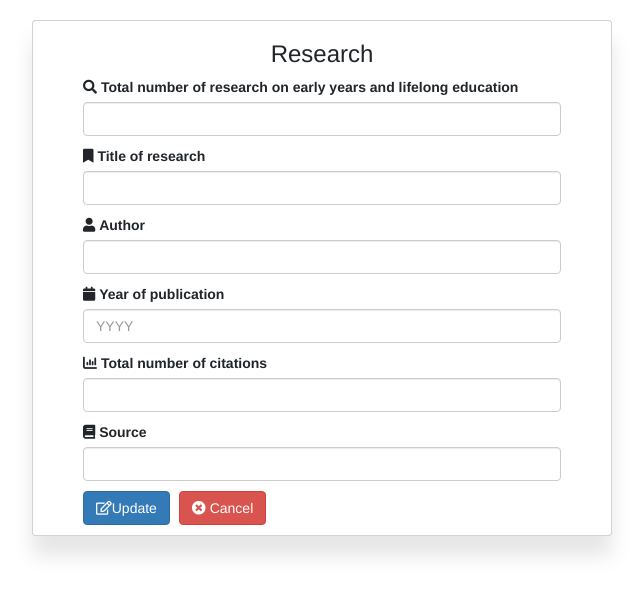
After one commit to JennyMaeGabuya/SDG, a PHP site: page /sdg/sdg4/edit_4_1.php in a window 1280 px wide. The commit adds this page. Shown: the top 595 px of the page, without its empty margins (318-961 px from the left). Run offline with PHP 8.4, Linux system fonts and the light colour scheme; data comes from the database, SQL or seed files in the repository; data that the repository does not hold is empty; some libraries are stand-ins or nearby versions.

Commit message:
added edit option

```diff
--- a/sdg/sdg4/4.1.php
+++ b/sdg/sdg4/4.1.php
@@ -298,7 +298,7 @@ h2 {
 
 
                 echo "<td class='text-center'>
-                          <a href='edit.php?update&user_id={$id}' class='btn btn-secondary'>
+                          <a href='edit_4_1.php?update&research_id={$id}' class='btn btn-secondary'>
                               <i class='fa fa-edit'></i>
                           </a>
                       </td>";
@@ -318,6 +318,8 @@ h2 {
 <script src="https://unpkg.com/sweetalert/dist/sweetalert.min.js"></script>
 <script src="https://cdn.jsdelivr.net/npm/bootstrap@5.3.2/dist/js/bootstrap.bundle.min.js"></script>
 <script>
+
+  //this is js for sidebar panel
 /* Loop through all dropdown buttons to toggle between hiding and showing its dropdown content - This allows the user to have multiple dropdowns without any conflict */
 var dropdown = document.getElementsByClassName("dropdown-btn");
 var i;
--- /dev/null
+++ b/sdg/sdg4/edit_4_1.php
@@ -0,0 +1,139 @@
+
+<?php
+include "includes/config.php";
+if(isset($_GET['research_id']))
+    {
+      $research_id = $_GET['research_id'];
+    }
+
+      // SQL query to select all the data from the table where researchid = $researchid
+     $query = "SELECT * FROM `tbl4_1` WHERE `ID` = $research_id";
+     $result= mysqli_query($conn,$query);
+     while ($row = mysqli_fetch_assoc($result)) {
+
+        //the data inside [''] are the columns in db
+        $total_research = $row['total_research'];
+        $title = $row['title'];
+        $author = $row['author'];
+        $year = $row['year'];
+        $total_citation = $row['total_citation'];
+        $source = $row['source'];
+     }
+
+
+
+ //Processing form data when form is submitted/ when update button is clicked
+ if (isset ($_POST['update'])){
+    $total_research = $_POST['total_number'];
+    $title = $_POST['title'];
+    $author = $_POST['author'];
+    $year = $_POST['publication'];
+    $total_citation = $_POST['citations'];
+    $source = $_POST['source'];
+
+      // SQL query to update the data in user table where the id = $userid
+        $query ="UPDATE `tbl4_1` SET   `total_research` = '{$total_research}', `title` = '{$title}', `author` = '{$author}',`year` = '{$year}',`total_citation` = '{$total_citation}',`source` = '{$source}' WHERE ID= $research_id";
+        $update = mysqli_query($conn, $query);
+        echo "<script type='text/javascript'>alert(' data updated successfully!')</script>";
+    }
+?>
+
+<!DOCTYPE html>
+<html>
+<head>
+<meta name="viewport" content="width=device-width, initial-scale=1">
+<title>SDG 4.1 | Research on Early Years ... Education</title>
+
+<link rel="stylesheet" href="https://cdnjs.cloudflare.com/ajax/libs/font-awesome/4.7.0/css/font-awesome.min.css">
+<link rel="stylesheet" href= css/sidebar.css>
+<link href="https://cdn.jsdelivr.net/npm/bootstrap@5.3.2/dist/css/bootstrap.min.css" rel="stylesheet">
+  <script src="https://cdn.jsdelivr.net/npm/bootstrap@5.3.2/dist/js/bootstrap.bundle.min.js"></script>
+  <!-- for icons */  -->
+  <script src='https://kit.fontawesome.com/a076d05399.js' crossorigin='anonymous'></script>
+  <script src="https://unpkg.com/sweetalert/dist/sweetalert.min.js"></script>
+  <link rel="stylesheet" href="https://use.fontawesome.com/releases/v5.0.8/css/all.css">
+  <!--- for table __-->
+  <link rel="stylesheet" href="https://maxcdn.bootstrapcdn.com/bootstrap/3.4.1/css/bootstrap.min.css">
+  <script src="https://ajax.googleapis.com/ajax/libs/jquery/3.7.1/jquery.min.js"></script>
+  <script src="https://maxcdn.bootstrapcdn.com/bootstrap/3.4.1/js/bootstrap.min.js"></script>
+
+<style>
+.card{
+    margin-left: 350px;
+    margin-right: 350px;
+    margin-bottom: 50px;
+    margin-top: 20px;
+    background-color: white;
+    box-shadow: 0px 20px 20px rgba(0.1, 0.1, 0.1, 0.1);
+  }
+.form-group{
+    margin-left: 50px;
+    margin-right: 50px;
+    margin-bottom: 10px;
+}
+h3{
+    text-align: center;
+}
+.btn-primary {
+    margin-left: 50px;
+}
+.btn-danger {
+    margin-left: 5px;
+}
+</style>
+</head>
+<body>
+
+<div class="card">
+<form method="POST">
+
+    <h3 class="h3text">Research</h3>
+     <div class="form-group"><i class="fa fa-search"></i>
+      <label for="total_number">Total number of research on early years and lifelong education</label>
+      <input type="number" class="form-control" id="total_number" name="total_number" value="<?php echo $total_research ?>" required>
+    </div>
+    <div class="form-group"><i class="fa fa-bookmark"></i>
+      <label for="title">Title of research</label>
+      <input type="text" class="form-control" id="title"  name="title" value="<?php echo $title ?>" required>
+    </div>
+    <div class="form-group"><i class="fa fa-user"></i>
+      <label for="author">Author</label>
+      <input type="text" class="form-control" id="author"  name="author" value="<?php echo $author ?>" required>
+      </div>
+    <div class="form-group"><i class="fa fa-calendar"></i>
+  <label for="publication">Year of publication</label>
+  <input type="text" class="form-control" id="publication" name="publication" value="<?php echo $year ?>" maxlength="4" placeholder="YYYY" required>
+ </div>
+    <div class="form-group"><i class="fa fa-bar-chart"></i>
+      <label for="citations">Total number of citations</label>
+      <input type="number" class="form-control" id="citations"  name="citations" value="<?php echo $total_citation ?>" required>
+     </div>
+    <div class="form-group"><i class="fa fa-book"></i>
+      <label for="citations">Source</label>
+      <input type="text" class="form-control" id="source"  name="source" value="<?php echo $source ?>" required>
+   </div>
+   <button type="submit" class="btn btn-primary mt-6 mb-3" name="update"><i class="far fa-edit"></i>Update</button>
+    <script type="text/javascript">
+    <?php
+    if (isset($successMessage)) {
+
+        echo "swal({
+            title: 'Success',
+            text: '$successMessage',
+            icon: 'success',
+            button: 'OK'
+        });";
+    }
+    ?>
+</script>
+<button type="reset" class="btn btn-danger mt-6 mb-3" name="cancel" onclick="window.location.href='4.1.php';">
+    <i class="fa fa-times-circle"></i> Cancel
+</button>
+  <br>
+
+</form>
+</div>
+<script src="https://unpkg.com/sweetalert/dist/sweetalert.min.js"></script>
+<script src="https://cdn.jsdelivr.net/npm/bootstrap@5.3.2/dist/js/bootstrap.bundle.min.js"></script>
+</body>
+</html>
```
